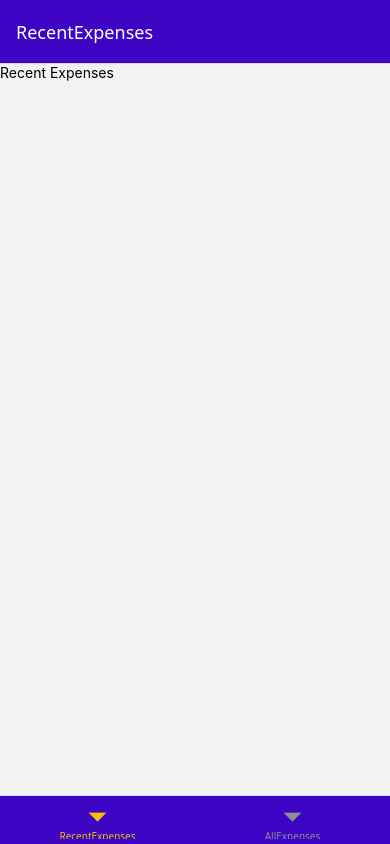
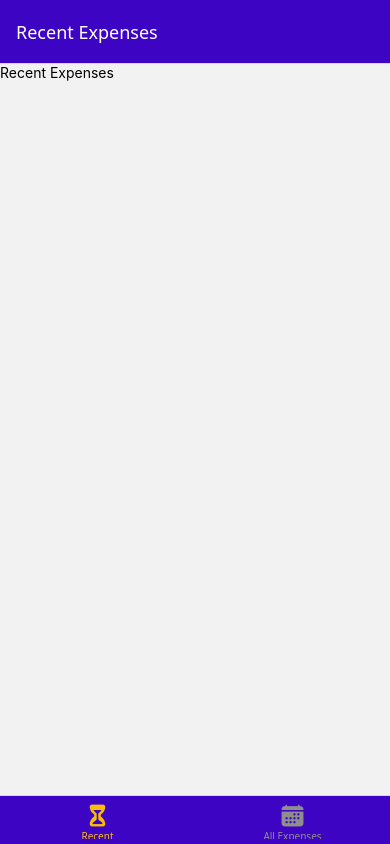
Before and after one commit to asnganje/expense-tracker, a React Native app: screen / in a window 390 px wide. Built offline with nearby package versions, Linux system fonts and the light colour scheme.

Commit message:
add styles for tabBar

```diff
--- a/App.js
+++ b/App.js
@@ -7,6 +7,7 @@
 import RecentExpenses from "./screens/RecentExpenses"
 import AllExpenses from "./screens/AllExpenses"
 import { GlobalStyles } from './constants/styles';
+import {Ionicons} from "@expo/vector-icons"
 
 const Stack = createNativeStackNavigator()
 const BottomTabs = createBottomTabNavigator()
@@ -22,10 +23,20 @@
       <BottomTabs.Screen
         name='RecentExpenses'
         component={RecentExpenses}
+        options={{
+          title: "Recent Expenses",
+          tabBarLabel:"Recent",
+          tabBarIcon:({color, size})=><Ionicons name='hourglass' size={size} color={color}/>
+        }}
       />
       <BottomTabs.Screen
         name='AllExpenses'
         component={AllExpenses}
+        options={{
+          title: "All Expenses",
+          tabBarLabel:"All Expenses",
+          tabBarIcon:({color, size})=><Ionicons name='calendar' size={size} color={color}/>
+        }}
       />
     </BottomTabs.Navigator>
   )
```
